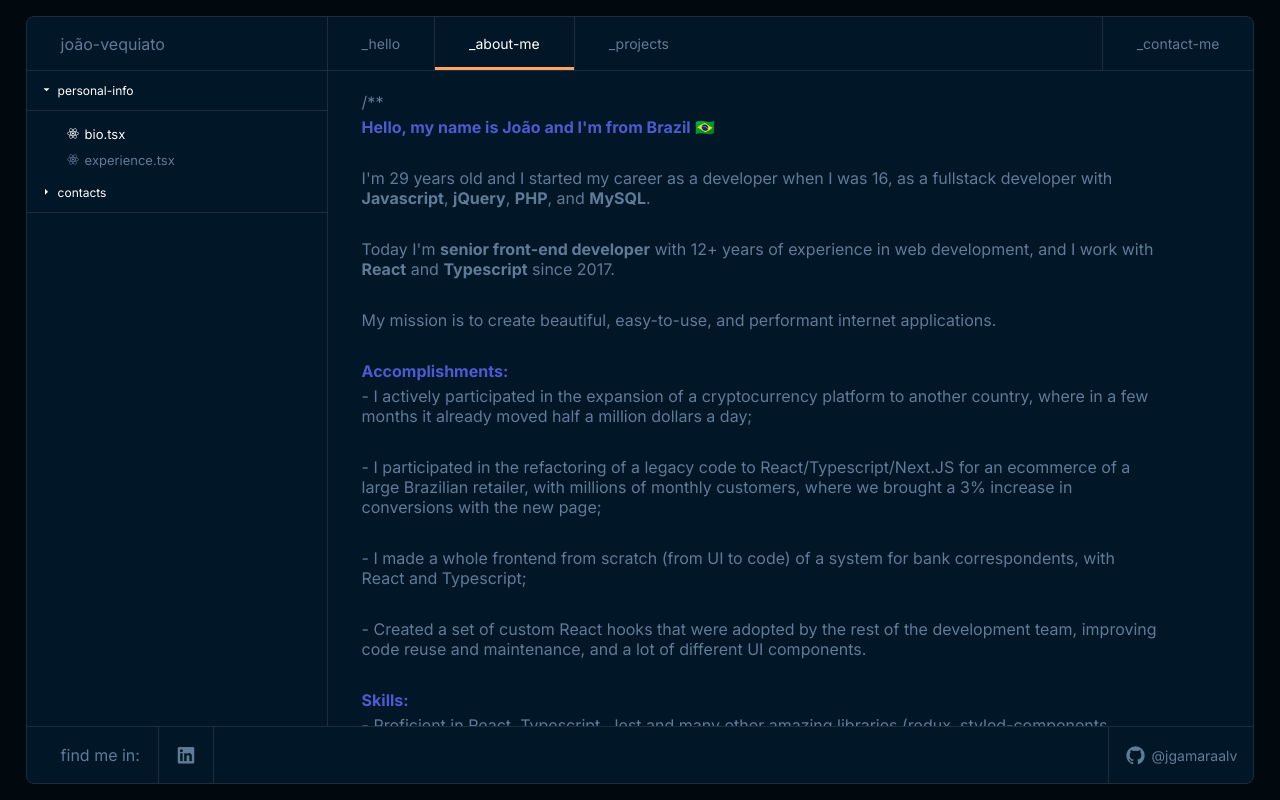
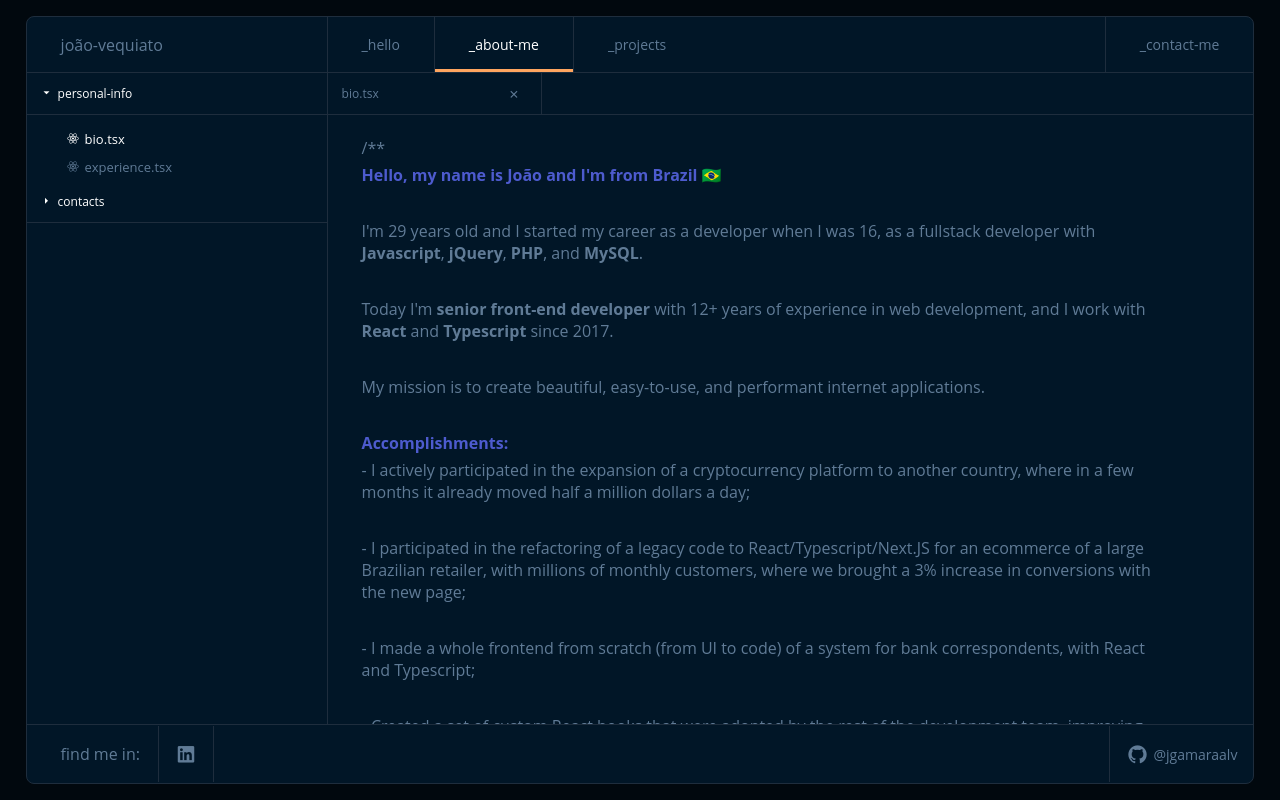
Before and after one commit to jgamaraalv/portfolio, a Next.js app: page /about/bio in a window 1280 px wide. Built offline with nearby package versions, Linux system fonts and the light colour scheme.

Commit message:
Breadcrumb component and some adjusts

```diff
--- a/src/app/(internal)/about/about.module.css
+++ b/src/app/(internal)/about/about.module.css
@@ -2,6 +2,10 @@
   display: flex;
   flex-direction: column;
   height: 100%;
+  width: 100%;
+}
+
+.container > div {
   width: 100%;
 }
 
--- a/src/app/(internal)/about/layout.tsx
+++ b/src/app/(internal)/about/layout.tsx
@@ -1,5 +1,7 @@
+import styles from "./about.module.css";
+
 import Sidebar, { Tab } from "@/components/Sidebar";
-import styles from "./about.module.css";
+import Breadcrumb from "@/components/Breadcrumb";
 
 const tabs: Tab[] = [
   {
@@ -42,7 +44,11 @@ export default function AboutLayout({
     <div className={styles.container}>
       <Sidebar tabs={tabs} />
 
-      <div className={styles.content}>{children}</div>
+      <div>
+        <Breadcrumb />
+
+        <div className={styles.content}>{children}</div>
+      </div>
     </div>
   );
 }
--- a/src/app/layout.tsx
+++ b/src/app/layout.tsx
@@ -23,7 +23,7 @@ export default function RootLayout({
   children: React.ReactNode;
 }) {
   return (
-    <html lang="en" className={inter.variable}>
+    <html lang="en" className={inter.className}>
       <body>
         <div className="main-container">
           <div className="main-content">
--- /dev/null
+++ b/src/components/Breadcrumb/breadcumb.module.css
@@ -0,0 +1,38 @@
+.container {
+  width: 100%;
+  padding: 0 14px;
+  border-bottom: 1px solid var(--lines-color);
+  display: none;
+}
+
+.container p {
+  font-size: 12px;
+}
+
+.content {
+  align-items: center;
+  display: flex;
+  justify-content: space-between;
+  padding: 12px 0 12px 0;
+  width: 100%;
+}
+
+.content button {
+  height: 13px;
+  border: 0;
+  background-color: transparent;
+  color: var(--grey-blue-color);
+  cursor: pointer;
+}
+
+@media (min-width: 981px) {
+  .container {
+    display: block;
+  }
+
+  .content {
+    max-width: 200px;
+    border-right: 1px solid var(--lines-color);
+    padding: 12px 20px 12px 0;
+  }
+}
--- /dev/null
+++ b/src/components/Breadcrumb/index.tsx
@@ -0,0 +1,27 @@
+"use client";
+import { usePathname } from "next/navigation";
+import { useRouter } from "next/navigation";
+
+import styles from "./breadcumb.module.css";
+
+export default function Breadcrumb() {
+  const pathname = usePathname();
+  const router = useRouter();
+  const pathArray = pathname.split("/");
+
+  const closeButtonClickHandler = () => {
+    router.push(pathArray[1]);
+  };
+
+  return pathArray.length >= 3 ? (
+    <div className={styles.container}>
+      <div className={styles.content}>
+        <p>{pathArray[2]}.tsx</p>
+
+        <button onClick={closeButtonClickHandler}>
+          <i className="ri-close-line"></i>
+        </button>
+      </div>
+    </div>
+  ) : null;
+}
--- a/src/styles/globals.css
+++ b/src/styles/globals.css
@@ -1,6 +1,6 @@
 :root {
   --border-radius: 8px;
-  --font: "Fira Code";
+  --font: "Fira Code", "Open Sans";
 
   --lines-color: #1e2d3d;
 
```
